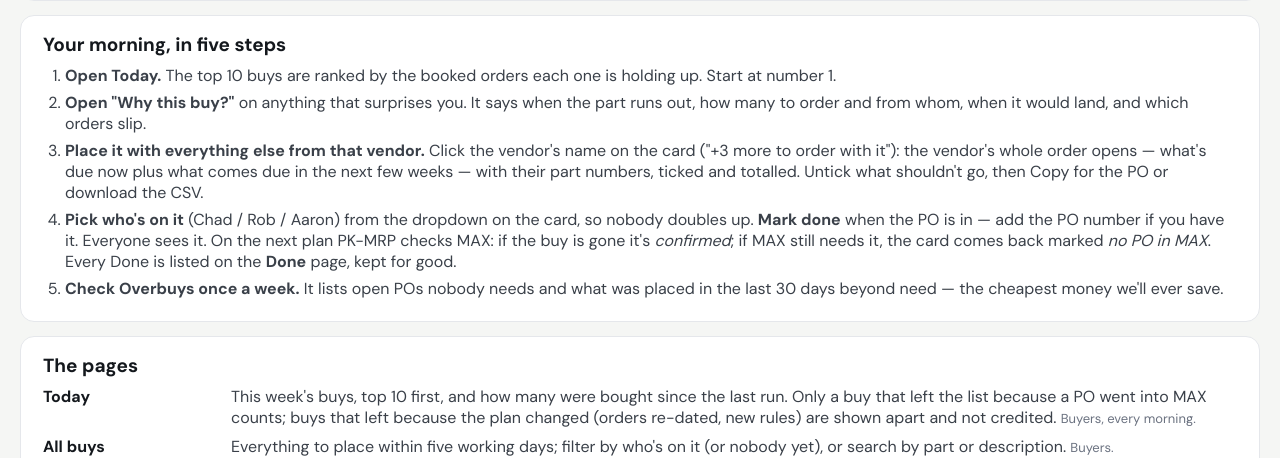
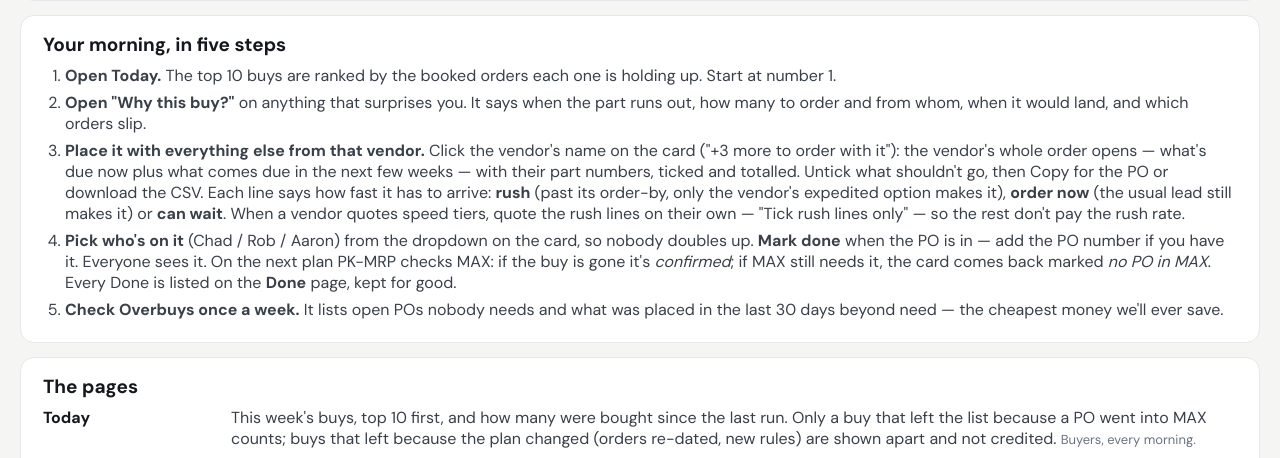
Before and after one commit to jaredPK1/PK-MRP, a Flask app: page /training in a window 1280 px wide. Shown: the part 379-837 px from the top of the page. Run offline with Flask 3, Linux system fonts and the light colour scheme.

Commit message:
Vendor orders say which lines need a rush
A vendor order ticked every line due from the vendor, so a quote built
for the urgent lines carried the rest at the same speed. On 11-05 a
Xometry quote for two top-ten 2920 parts carried three that could wait
(one already on a Duyck PO) at the fastest tier, 3.9x Xometry's own past
prices.

window() now gives each line a speed: rush (order-by passed, only the
expedited option makes the need-by), now (usual lead still makes it) or
later, with days behind and the lead. The page labels each line, notes
when none of the vendor's orders wait on it, and when rush lines are
mixed with others says to quote them separately, with Tick rush lines
only / Tick the rest. Copy and CSV carry the speed. Training + What's New.

Co-Authored-By: Claude Opus 5.5 <noreply@anthropic.com>

```diff
--- a/pkmrp/web/static/app.css
+++ b/pkmrp/web/static/app.css
@@ -392,3 +392,5 @@ footer a { color: var(--leaf); }
 .up-text { color: var(--today); font-weight: 600; } .down-text { color: var(--soon); font-weight: 600; }
 tr.muted-row td { background: var(--bg); }
 form.inline { display: inline; }
+.rush-note { background: var(--late-soft); border: 1px solid var(--late); border-radius: 12px; padding: 10px 16px; margin: 14px 0; }
+.rush-note p { margin: 6px 0; }
--- a/pkmrp/web/static/app.js
+++ b/pkmrp/web/static/app.js
@@ -185,7 +185,13 @@ document.querySelectorAll('table.vendor-order').forEach(function (table) {
   }
   rows.forEach(r => r.querySelector('.pick').addEventListener('change', sum));
   all.addEventListener('change', () => { rows.forEach(r => r.querySelector('.pick').checked = all.checked); sum(); });
-  const cells = r => [r.dataset.part, r.dataset.vpart, r.dataset.qty, r.dataset.unit, r.dataset.need];
+  const speedWord = r => ({ rush: 'RUSH', now: 'usual lead', later: 'can wait' })[r.dataset.speed] || '';
+  const tickWhere = test => { rows.forEach(r => r.querySelector('.pick').checked = test(r)); sum(); };
+  const rushBtn = document.querySelector('.pick-rush');
+  if (rushBtn) rushBtn.addEventListener('click', () => tickWhere(r => r.dataset.speed === 'rush'));
+  const restBtn = document.querySelector('.pick-rest');
+  if (restBtn) restBtn.addEventListener('click', () => tickWhere(r => r.dataset.speed !== 'rush'));
+  const cells = r => [r.dataset.part, r.dataset.vpart, r.dataset.qty, r.dataset.unit, r.dataset.need, speedWord(r)];
   document.querySelector('.copy-po').addEventListener('click', function () {
     const btn = this;
     const text = picked().map(r => cells(r).join('\t')).join('\n');
@@ -195,9 +201,9 @@ document.querySelectorAll('table.vendor-order').forEach(function (table) {
   });
   document.querySelector('.csv-po').addEventListener('click', function () {
     const q = s => '"' + String(s == null ? '' : s).replace(/"/g, '""') + '"';
-    const head = ['Our part', 'Their part', 'Description', 'Qty', 'Unit cost', 'Extended', 'Need by'];
+    const head = ['Our part', 'Their part', 'Description', 'Qty', 'Unit cost', 'Extended', 'Need by', 'Speed'];
     const body = picked().map(r => [r.dataset.part, r.dataset.vpart, r.dataset.desc, r.dataset.qty,
-      r.dataset.unit, r.dataset.spend, r.dataset.need].map(q).join(','));
+      r.dataset.unit, r.dataset.spend, r.dataset.need, speedWord(r)].map(q).join(','));
     const blob = new Blob([[head.map(q).join(',')].concat(body).join('\r\n')], { type: 'text/csv' });
     const a = document.createElement('a');
     a.href = URL.createObjectURL(blob);
--- a/pkmrp/web/templates/training.html
+++ b/pkmrp/web/templates/training.html
@@ -22,7 +22,7 @@
   <ol class="steps">
     <li><b>Open Today.</b> The top 10 buys are ranked by the booked orders each one is holding up. Start at number 1.</li>
     <li><b>Open "Why this buy?"</b> on anything that surprises you. It says when the part runs out, how many to order and from whom, when it would land, and which orders slip.</li>
-    <li><b>Place it with everything else from that vendor.</b> Click the vendor's name on the card ("+3 more to order with it"): the vendor's whole order opens — what's due now plus what comes due in the next few weeks — with their part numbers, ticked and totalled. Untick what shouldn't go, then Copy for the PO or download the CSV.</li>
+    <li><b>Place it with everything else from that vendor.</b> Click the vendor's name on the card ("+3 more to order with it"): the vendor's whole order opens — what's due now plus what comes due in the next few weeks — with their part numbers, ticked and totalled. Untick what shouldn't go, then Copy for the PO or download the CSV. Each line says how fast it has to arrive: <b>rush</b> (past its order-by, only the vendor's expedited option makes it), <b>order now</b> (the usual lead still makes it) or <b>can wait</b>. When a vendor quotes speed tiers, quote the rush lines on their own — "Tick rush lines only" — so the rest don't pay the rush rate.</li>
     <li><b>Pick who's on it</b> (Chad / Rob / Aaron) from the dropdown on the card, so nobody doubles up. <b>Mark done</b> when the PO is in — add the PO number if you have it. Everyone sees it. On the next plan PK-MRP checks MAX: if the buy is gone it's <i>confirmed</i>; if MAX still needs it, the card comes back marked <i>no PO in MAX</i>. Every Done is listed on the <b>Done</b> page, kept for good.</li>
     <li><b>Check Overbuys once a week.</b> It lists open POs nobody needs and what was placed in the last 30 days beyond need — the cheapest money we'll ever save.</li>
   </ol>
--- a/pkmrp/web/whats_new.py
+++ b/pkmrp/web/whats_new.py
@@ -5,6 +5,11 @@ Every feature people can see gets a line here in the same change
 """
 
 WHATS_NEW = (
+    (
+        "2026-11-05",
+        "Vendor orders say which lines need a rush",
+        "A vendor order gathered everything due from that vendor, all ticked, so a quote for the urgent lines carried the rest at the same speed. On 11-05 a Xometry quote for two top-ten 2920 parts also carried three that could wait — one already on a Duyck PO — at the fastest tier, 3.9x Xometry's own past prices. Each line now says rush (past its order-by: only the vendor's expedited option makes the need-by), order now (the usual lead still makes it) or can wait, and whether any order is waiting on it. When rush lines are mixed with others, a note says to quote them separately, with Tick rush lines only / Tick the rest. Copy and CSV carry the speed.",
+    ),
     (
         "2026-11-05",
         "No-vendor parts holding up an order come to the top",
```
Also changed, not shown: pkmrp/core/vendor_order.py (+15 -2 lines), pkmrp/web/templates/vendor.html (+11 -4 lines), tests/test_vendor_order.py (+5 -1 lines).
